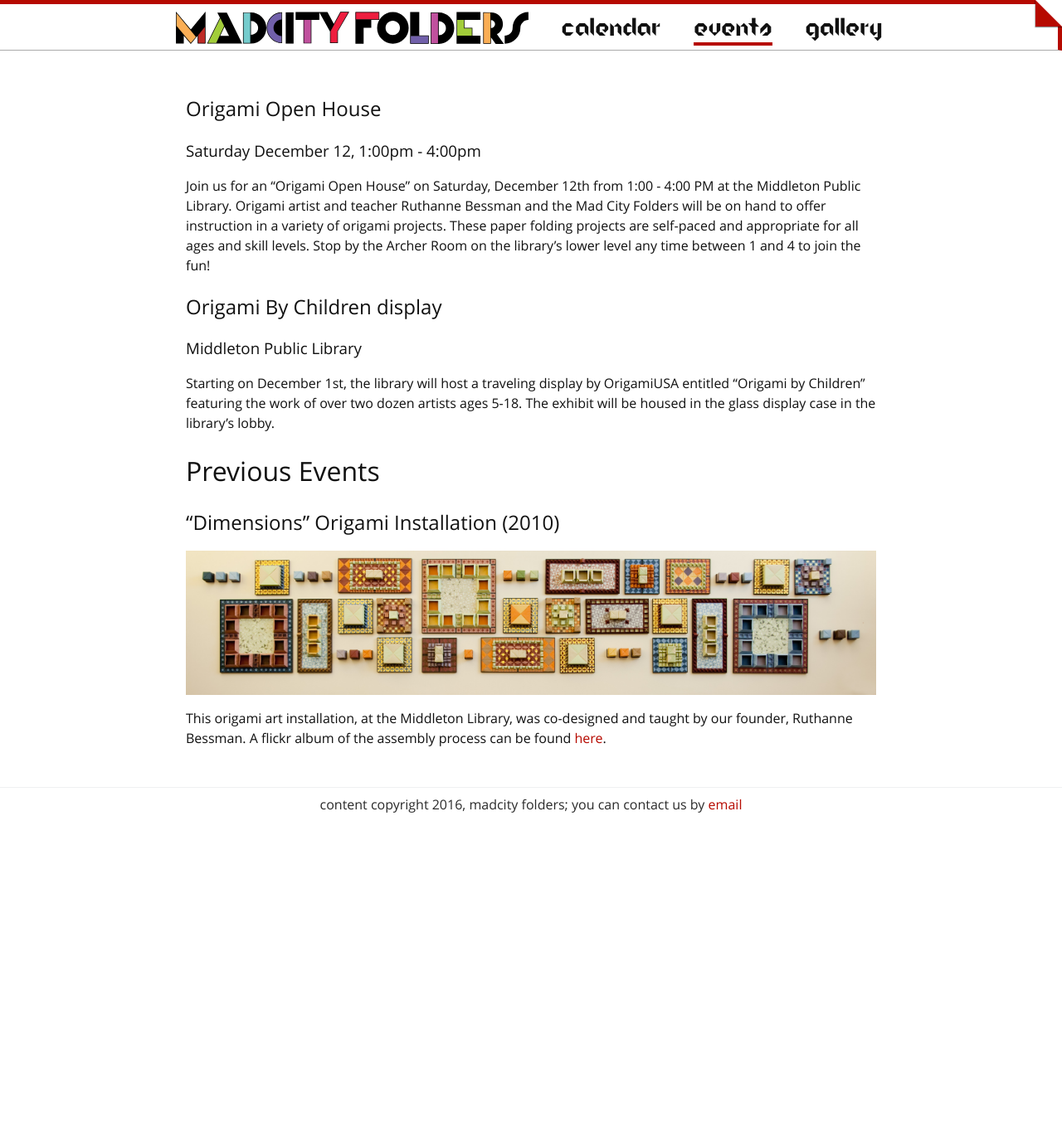
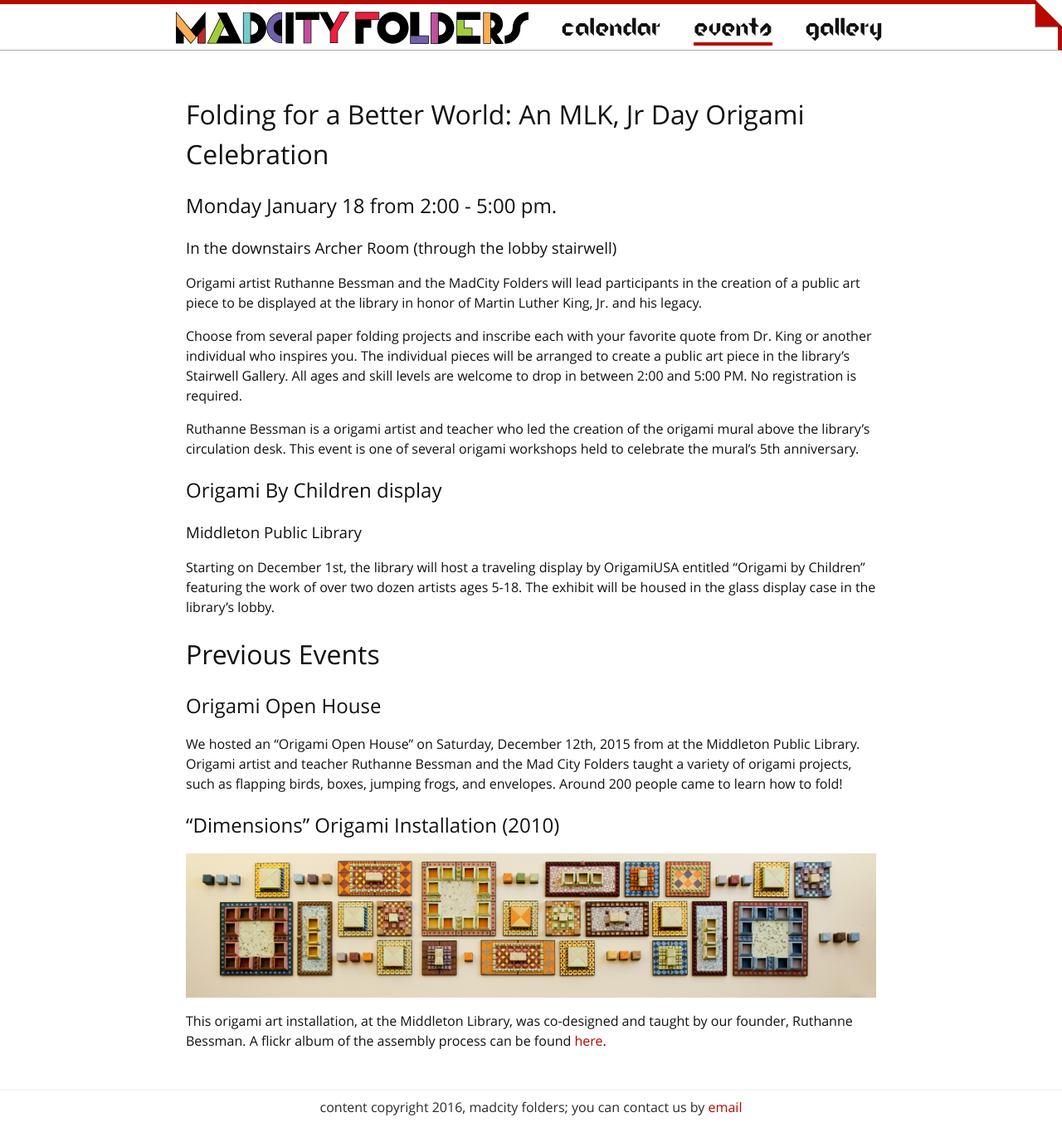
Before and after one commit to MadCityFolders/madcityfolders.github.io, a Jekyll site: the page built from events.md, in a window 1280 px wide. Shown: the whole page at 83% size. Built offline with Jekyll 4.4.1, drawn with Linux system fonts in a browser that asks for light colours; nearby versions of some CDN libraries; comment, search, counter and statistics services are not loaded; before the commit the page ends 994 px from its top, so only the background shows below that.

Commit message:
New events

```diff
--- a/events.md
+++ b/events.md
@@ -5,20 +5,21 @@ permalink: /events/
 group: 'nav'
 ---
 
-## Origami Open House
+# Folding for a Better World: An MLK, Jr Day Origami Celebration
 
-### Saturday December 12, 1:00pm - 4:00pm
+## Monday January 18 from 2:00 - 5:00 pm.
 
-Join us for an "Origami Open House" on Saturday, December 12th from 1:00 - 4:00 PM at the Middleton Public Library.
-Origami artist and teacher Ruthanne Bessman and the Mad City Folders will be
-on hand to offer instruction in a variety of origami projects.
-These paper folding projects are self-paced and appropriate for all ages and skill levels.
-Stop by the Archer Room on the library's lower level any time between 1 and 4 to join the fun!
+### In the downstairs Archer Room (through the lobby stairwell)
+Origami artist Ruthanne Bessman and the MadCity Folders will lead participants in the creation of a public art piece to be displayed at the library in honor of Martin Luther King, Jr. and his legacy.
+
+Choose from several paper folding projects and inscribe each with your favorite quote from Dr. King or another individual who inspires you.  The individual pieces will be arranged to create a public art piece in the library’s Stairwell Gallery.  All ages and skill levels are welcome to drop in between 2:00 and 5:00 PM.  No registration is required.
+
+Ruthanne Bessman is a origami artist and teacher who led the creation of the origami mural above the library’s circulation desk.  This event is one of several origami workshops held to celebrate the mural’s 5th anniversary.
+
 
 ## Origami By Children display
 
 ### Middleton Public Library
-
 Starting on December 1st, the library will host a traveling
 display by OrigamiUSA entitled "Origami by Children" featuring
 the work of over two dozen artists ages 5-18.  The exhibit will
@@ -26,6 +27,11 @@ be housed in the glass display case in the library's lobby.
 
 # Previous Events
 
+## Origami Open House
+We hosted an "Origami Open House" on Saturday, December 12th, 2015 from at the Middleton Public Library.
+Origami artist and teacher Ruthanne Bessman and the Mad City Folders taught a variety of origami projects, such as flapping birds, boxes, jumping frogs, and envelopes.
+Around 200 people came to learn how to fold!
+
 ## "Dimensions" Origami Installation (2010)
 ![Image of Dimensions installation]({{ site.url }}/assets/dimensions1.jpg)
 
```
Also changed, not shown: index.md (+1 -1 lines).
